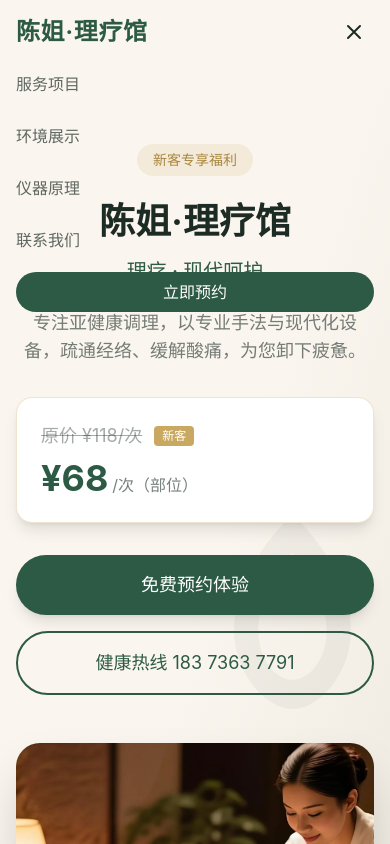
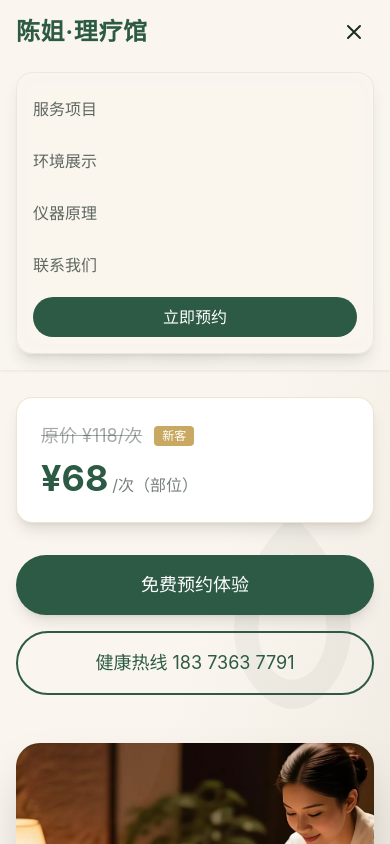
Before and after one commit to jiabeijk/chenjie-clinic, a website: page index.html in a window 390 px wide. Both pictures are taken after a click on the button 354 px from the left and 32 px from the top of the page. Shown: the top 844 px of the page. Drawn offline with nearby package versions, Linux system fonts and the light colour scheme; files that its build step writes are made by us from their sources.

Commit message:
修复首页顶部显示bug

```diff
--- a/index.html
+++ b/index.html
@@ -80,7 +80,10 @@
         </div>
 
         <!-- 移动端菜单 -->
-        <div id="mobile-menu" class="hidden md:hidden pb-4">
+        <div
+          id="mobile-menu"
+          class="hidden md:hidden mt-2 mb-4 rounded-2xl border border-warm-gray bg-cream/95 px-4 py-4 shadow-lg backdrop-blur-md"
+        >
           <div class="flex flex-col space-y-3">
             <a
               href="#services"
--- a/main.js
+++ b/main.js
@@ -21,11 +21,12 @@ const modalCloseBtn = document.getElementById("modal-close-btn");
 // 导航栏滚动效果
 // ==========================================
 let lastScrollY = 0;
+let isMobileMenuOpen = false;
 
 function handleNavbarScroll() {
   const currentScrollY = window.scrollY;
 
-  if (currentScrollY > 50) {
+  if (currentScrollY > 50 || isMobileMenuOpen) {
     navbar.classList.add("navbar-scrolled");
   } else {
     navbar.classList.remove("navbar-scrolled");
@@ -39,8 +40,6 @@ window.addEventListener("scroll", handleNavbarScroll, { passive: true });
 // ==========================================
 // 移动端菜单切换
 // ==========================================
-let isMobileMenuOpen = false;
-
 function toggleMobileMenu() {
   isMobileMenuOpen = !isMobileMenuOpen;
 
@@ -51,6 +50,8 @@ function toggleMobileMenu() {
     mobileMenu.classList.add("hidden");
     menuIcon.setAttribute("d", "M4 6h16M4 12h16M4 18h16");
   }
+
+  handleNavbarScroll();
 }
 
 mobileMenuBtn.addEventListener("click", toggleMobileMenu);
```
